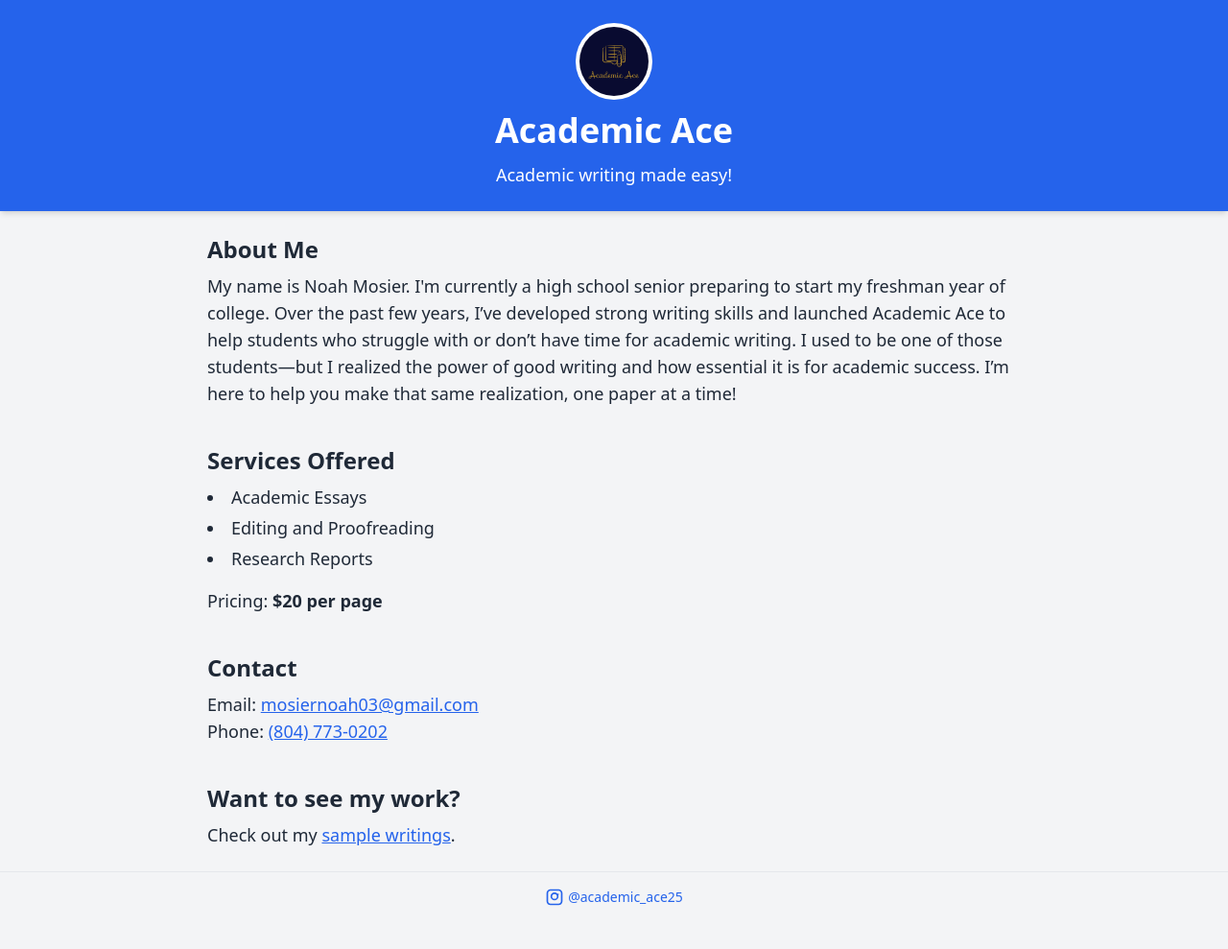
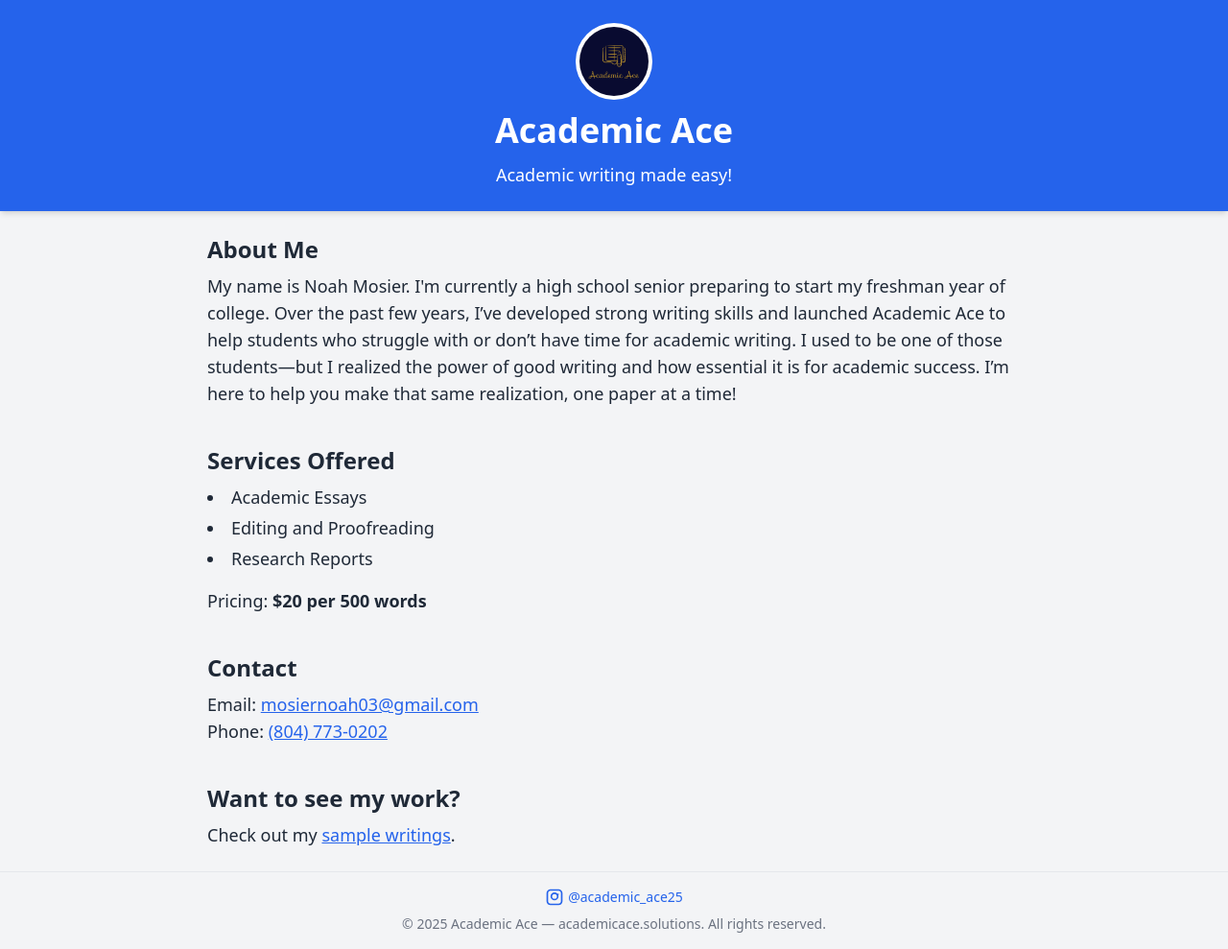
Before and after one commit to AcademicAce849/Academic-Ace, a plain HTML site: page index.html in a window 1280 px wide. Shown: the whole page at 96% size. Before the commit the page ends 961 px from the top, so only its background shows below. Drawn offline with nearby package versions, Linux system fonts and the light colour scheme.

Commit message:
Update index.html

```diff
--- a/index.html
+++ b/index.html
@@ -49,7 +49,7 @@
         <li>Editing and Proofreading</li>
         <li>Research Reports</li>
       </ul>
-      <p class="mt-4 text-lg">Pricing: <strong>$20 per page</strong></p>
+      <p class="mt-4 text-lg">Pricing: <strong>$20 per 500 words</strong></p>
     </section>
 
     <!-- Contact Section -->
@@ -75,3 +75,8 @@
         <span>@academic_ace25</span>
       </a>
     </div>
+    <p>&copy; 2025 Academic Ace — academicace.solutions. All rights reserved.</p>
+  </footer>
+
+</body>
+</html>
```
